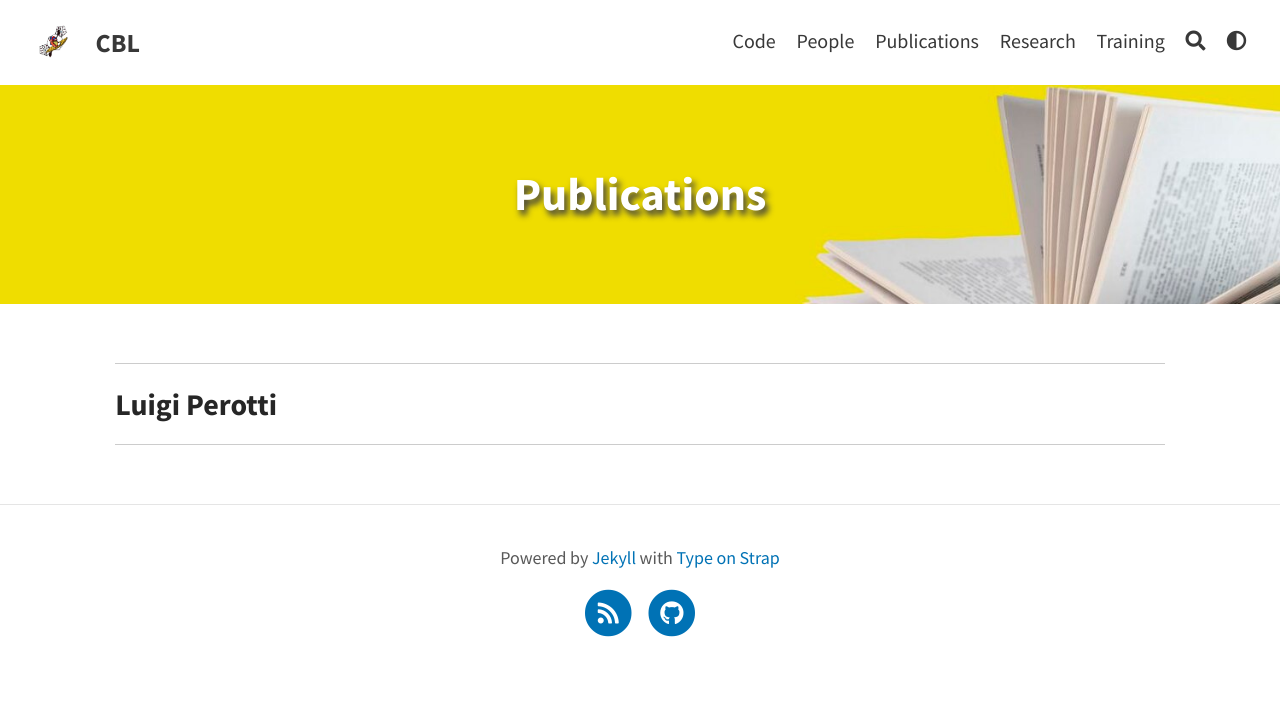
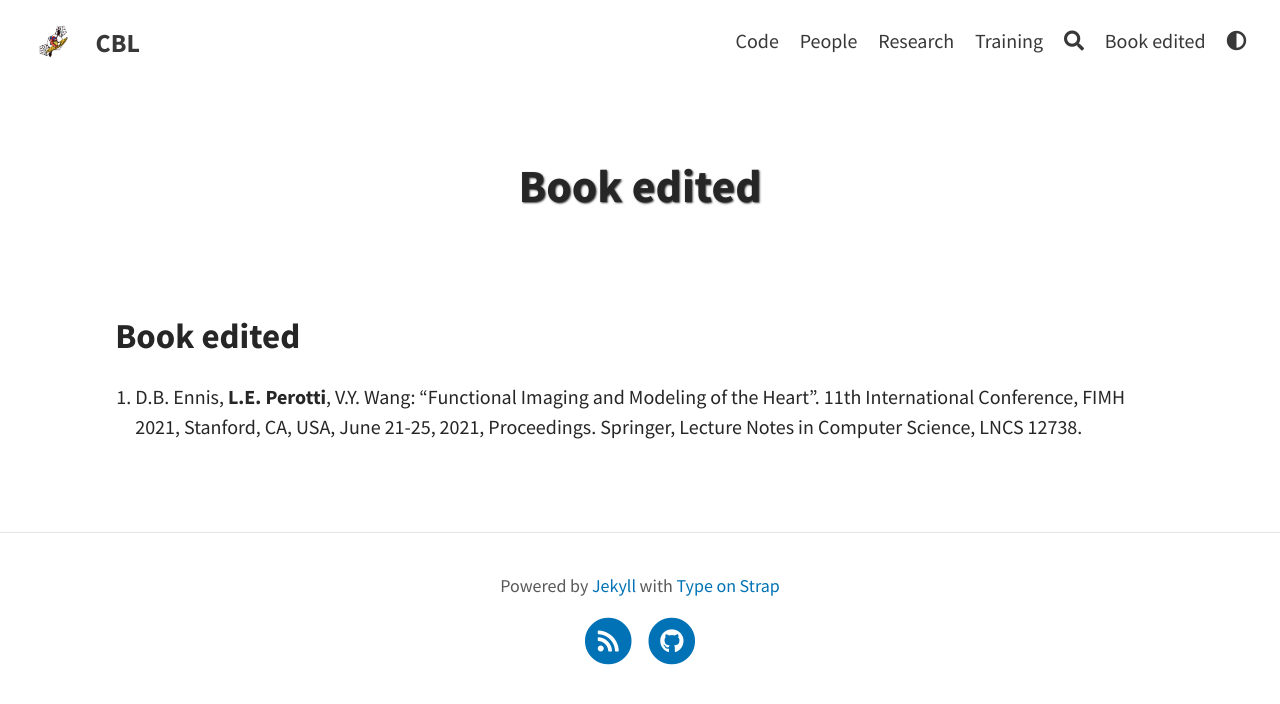
Before and after one commit to CBL-UCF/CBL-UCF.github.io, a Jekyll site: the page built from pages/Publications.md, in a window 1280 px wide. Shown: the top 704 px of the page. Built offline with Jekyll 4.4.1, drawn with Linux system fonts in a browser that asks for light colours; our own code applies the rules of GitHub Pages for plain Markdown files; a script that is not in the unit is left out.

Commit message:
Update Publications.md

```diff
--- a/pages/Publications.md
+++ b/pages/Publications.md
@@ -1,10 +1,6 @@
----
-layout: page
-title: Publications
-permalink: /Publications/
-feature-img: "assets/img/publication.jpg"
----
----
+## **Book edited**
 
-### Luigi Perotti
----
+1.  D.B. Ennis, **L.E. Perotti**, V.Y. Wang: "Functional Imaging and
+    Modeling of the Heart". 11th International Conference, FIMH 2021,
+    Stanford, CA, USA, June 21-25, 2021, Proceedings. Springer, Lecture
+    Notes in Computer Science, LNCS 12738.
```
